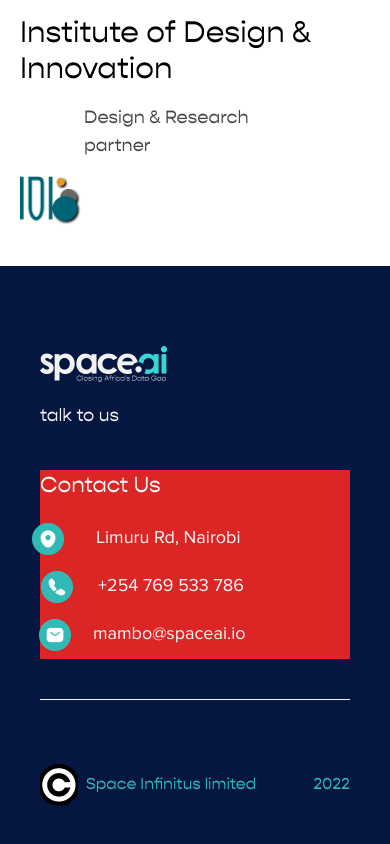
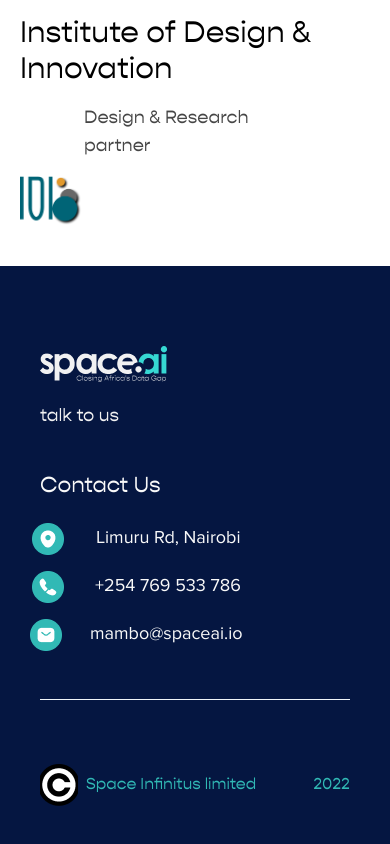
Before and after one commit to jawwad-ali/digital_agency, a React (Create React App) app: page / in a window 390 px wide. Shown: the part 6651-7495 px from the top of the page. Built offline with nearby package versions, Linux system fonts and the light colour scheme; a web font is replaced by a local one.

Commit message:
added spacing the footer

```diff
--- a/src/components/Footer.js
+++ b/src/components/Footer.js
@@ -13,7 +13,7 @@ const Footer = () => {
                     <p className="text-[#f1f1f2] text-lg font-[Light] mt-5">talk to us</p>
                 </div>
 
-                <div className="mt-10 xl:mt-0 xl:w-3/6 bg-red-600">
+                <div className="mt-10 xl:mt-0 xl:w-3/6">
                     <h3 className="font-[Light] font-medium text-[22px] text-[#f9f9f9]">Contact Us</h3>
                     <div className="mt-3 flex flex-col xl:flex-row w-[75%] xl:w-full justify-around md:justify-start -ml-5 md:ml-0">
                         <div className="flex xl:flex-row justify-around md:justify-start my-2">
@@ -21,11 +21,11 @@ const Footer = () => {
                             <p className="pl-2 text-[#f9f9f9] text-lg font-[Proxima]">Limuru Rd, Nairobi</p>
                         </div>
                         <div className="flex justify-around my-2 md:justify-start lg:ml-0">
-                            <img src={PhoneIcon} alt="Phone Image" className="lg:ml-3 ml-3" />
+                            <img src={PhoneIcon} alt="Phone Image" className="xl:ml-3 lg:ml-0 " />
                             <p className="pl-2 text-[#f9f9f9] text-lg font-[Proxima]">+254 769 533 786</p>
                         </div>
                         <div className="flex justify-around my-2 md:justify-start lg:ml-0">
-                            <img src={EmailIcon} alt="Phone Image" className="lg:ml-3 ml-3" />
+                            <img src={EmailIcon} alt="Phone Image" className="xl:ml-3 lg:ml-0 " />
                             <p className="pl-2 text-[#f9f9f9] text-lg font-[Proxima]">mambo@spaceai.io</p>
                         </div>
                     </div>
```
